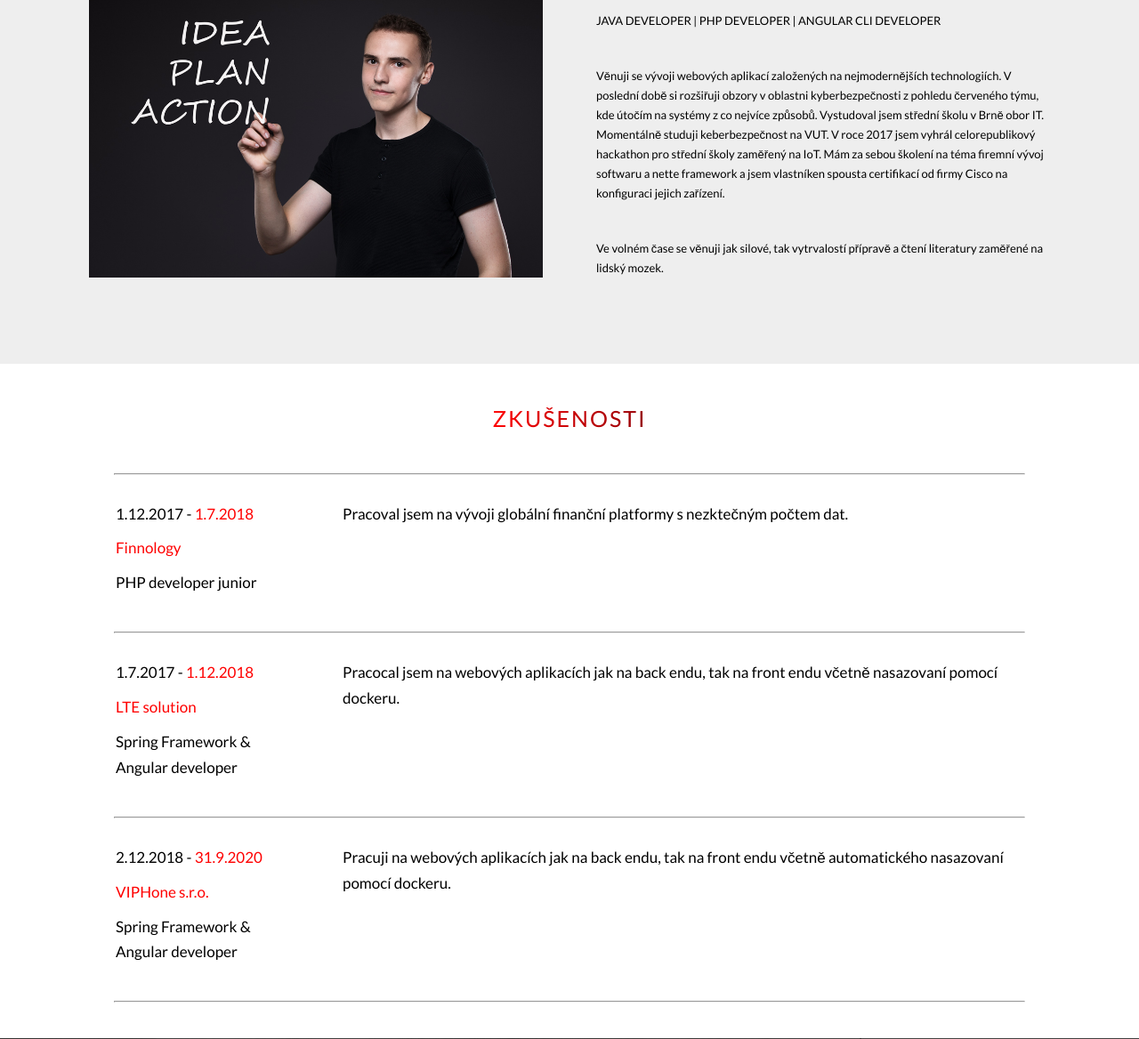
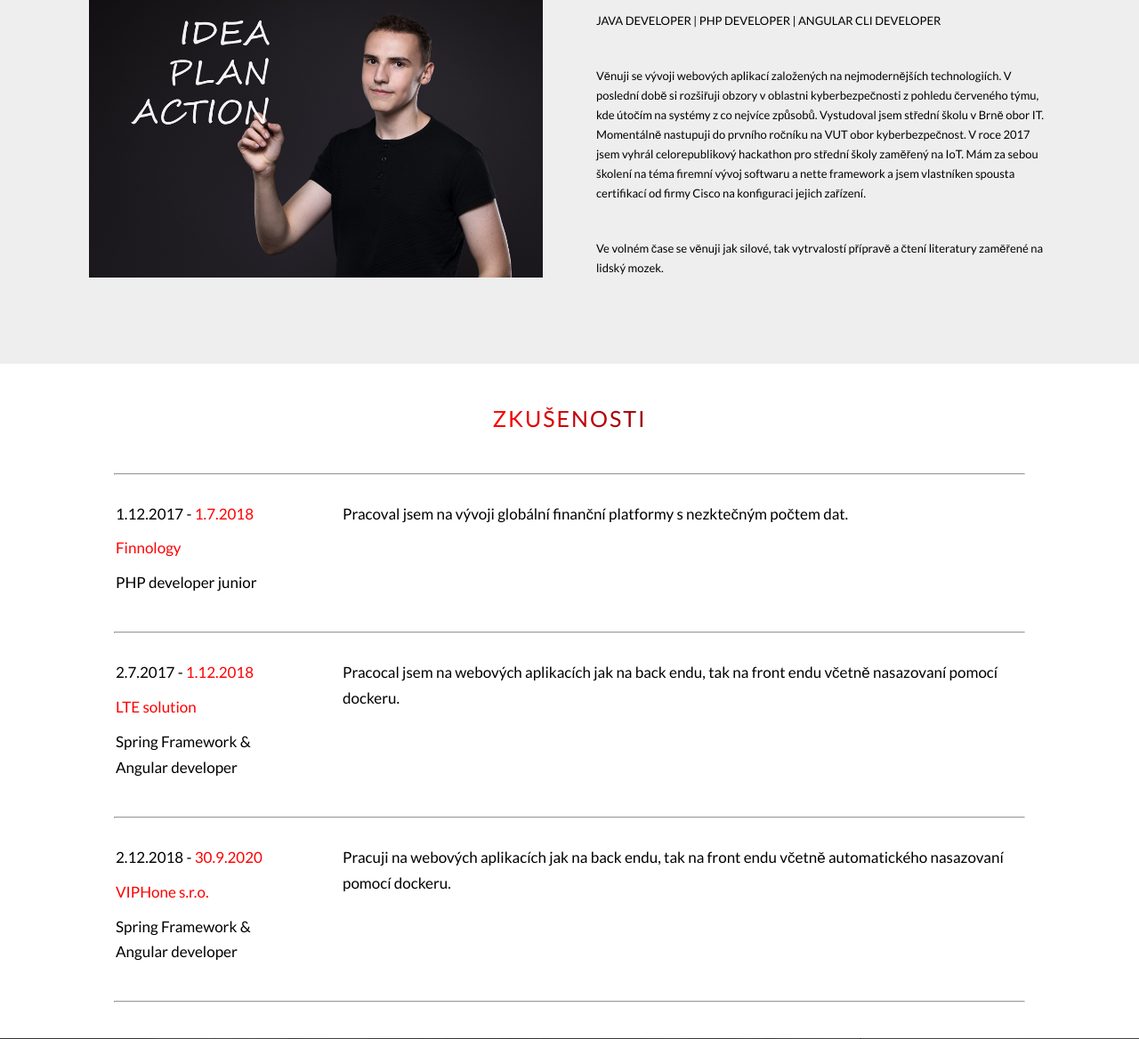
Before and after one commit to blaza168/portfolio, a website: page index.html in a window 1280 px wide. Shown: the part 1031-2199 px from the top of the page at 89% size. Drawn offline with nearby package versions, Linux system fonts and the light colour scheme.

Commit message:
Fix dates

```diff
--- a/index.html
+++ b/index.html
@@ -43,7 +43,7 @@
                 <p class="u-margin-top-medium u-margin-bottom-medium">
                     Věnuji se vývoji webových aplikací založených na nejmodernějších technologiích.
                     V poslední době si rozšiřuji obzory v oblastni kyberbezpečnosti z pohledu červeného týmu, kde útočím na systémy z co nejvíce způsobů.
-                    Vystudoval jsem střední školu v Brně obor IT. Momentálně studuji keberbezpečnost na VUT. V roce 2017 jsem vyhrál celorepublikový hackathon pro
+                    Vystudoval jsem střední školu v Brně obor IT. Momentálně nastupuji do prvního ročníku na VUT obor kyberbezpečnost. V roce 2017 jsem vyhrál celorepublikový hackathon pro
                     střední školy zaměřený na IoT. Mám za sebou školení na téma firemní vývoj softwaru a nette framework a jsem vlastníken spousta certifikací od firmy Cisco
                     na konfiguraci jejich zařízení.
                 </p>
@@ -83,7 +83,7 @@
         <div class="row u-medium-margin">
             <div class="col-1-of-4">
                 <div class="row u-small-margin">
-                    1.7.2017 - <span class="u-red">1.12.2018</span>
+                    2.7.2017 - <span class="u-red">1.12.2018</span>
                 </div>
                 <div class="row u-small-margin">
                     <span class="u-red">LTE solution</span>
@@ -103,7 +103,7 @@
         <div class="row u-medium-margin">
             <div class="col-1-of-4">
                 <div class="row u-small-margin">
-                    2.12.2018 - <span class="u-red">31.9.2020</span>
+                    2.12.2018 - <span class="u-red">30.9.2020</span>
                 </div>
                 <div class="row u-small-margin">
                     <span class="u-red">VIPHone s.r.o.</span>
```
